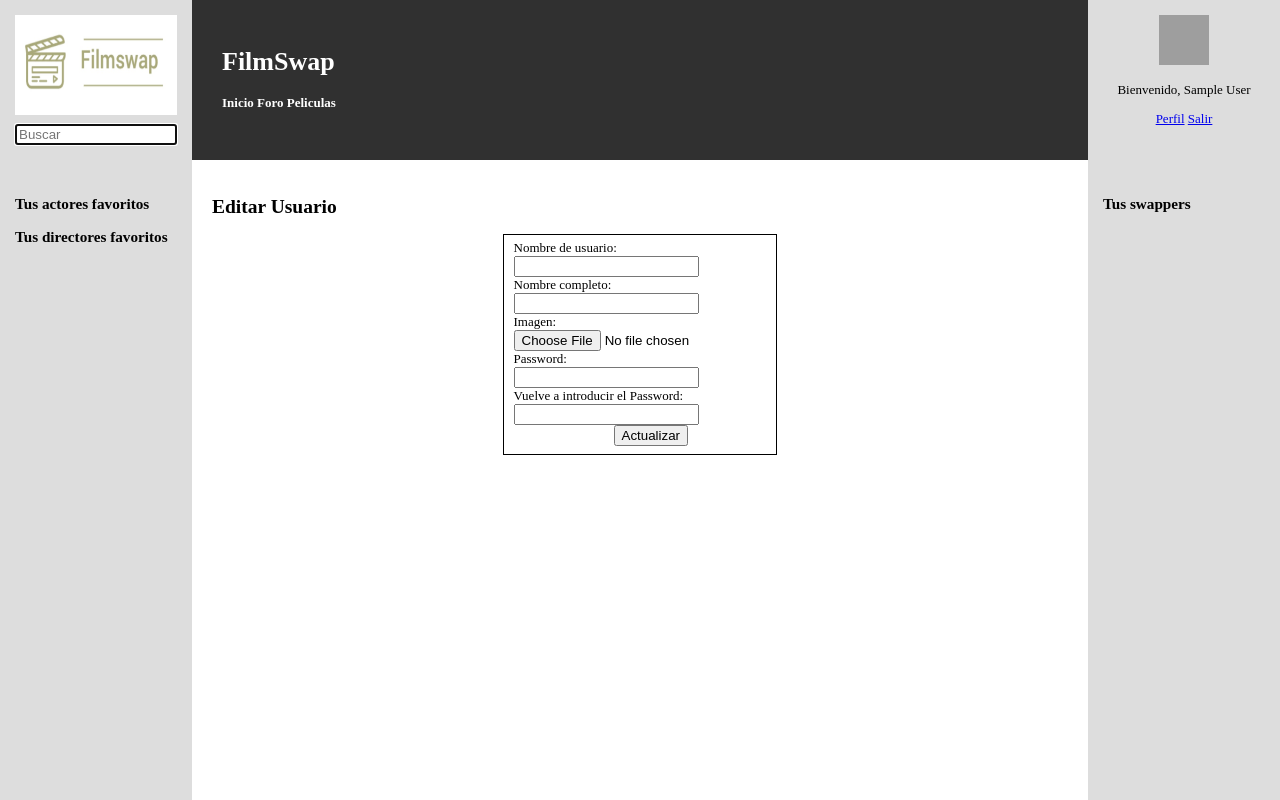
After one commit to Andresfyc/AW, a PHP site: page /editarPerfil.php in a window 1280 px wide. The commit adds this page. Run offline with PHP 8.4, Linux system fonts and the light colour scheme; the visitor is signed in with stand-in values (Sample User, id 1); tables that the repository leaves empty hold one stand-in row (values such as "Sample post"); some libraries are stand-ins or nearby versions; grey boxes are pictures that could not be loaded.

Commit message:
Perfil del Usuario

```diff
--- /dev/null
+++ b/editarPerfil.php
@@ -0,0 +1,20 @@
+<?php
+
+require_once __DIR__.'/includes/config.php';
+
+$user =$_SESSION["nombre"];
+
+$peliculas = new es\ucm\fdi\aw\usuarios();
+$pelicula = $peliculas->getUsuarioPorUser($user);
+
+$form = new es\ucm\fdi\aw\FormularioEditarUsuario($user);
+$htmlFormEditarUsuario = $form->gestiona();
+
+$tituloPagina = 'Editar Usuario';
+
+$contenidoPrincipal = <<<EOS
+<h1>Editar Usuario</h1>
+$htmlFormEditarUsuario
+EOS;
+
+require __DIR__.'/includes/plantillas/plantilla.php';
--- /dev/null
+++ b/includes/FormularioEditarUsuario.php
@@ -0,0 +1,99 @@
+<?php
+
+
+namespace es\ucm\fdi\aw;
+
+
+class FormularioEditarUsuario extends Form
+{
+
+    private $usuario;
+
+    public function __construct($usuario) {
+        $this->usuario = $usuario;
+        parent::__construct('formEditarPerfil');
+    }
+
+    protected function generaCamposFormulario($datos, $errores = array())
+    {
+        $user = $datos['user'] ?? '';
+        $nombre = $datos['nombre'] ?? '';
+        $image = $datos['image'] ?? '';
+
+        // Se generan los mensajes de error si existen.
+        $htmlErroresGlobales = self::generaListaErroresGlobales($errores);
+        $errorUser = self::createMensajeError($errores, 'user', 'span', array('class' => 'error'));
+        $errorNombre = self::createMensajeError($errores, 'nombre', 'span', array('class' => 'error'));
+        $errorPassword = self::createMensajeError($errores, 'password', 'span', array('class' => 'error'));
+        $errorPassword2 = self::createMensajeError($errores, 'password2', 'span', array('class' => 'error'));
+        $errorImage= self::createMensajeError($errores, 'image', 'span', array('class' => 'error'));
+
+        $html = <<<EOF
+            <fieldset>
+                $htmlErroresGlobales
+                <div class="grupo-control">
+                    <label>Nombre de usuario:</label> <input class="control" type="text" name="nombreUsuario" value="$user" />$errorUser
+                </div>
+                <div class="grupo-control">
+                    <label>Nombre completo:</label> <input class="control" type="text" name="nombre" value="$nombre" />$errorNombre
+                </div>
+                <div class="grupo-control">
+                    <label>Imagen:</label> <input class="control" type="file" name="image" value="$image" />$errorImage
+                </div>
+                <div class="grupo-control">
+                    <label>Password:</label> <input class="control" type="password" name="password" />$errorPassword
+                </div>
+                <div class="grupo-control">
+                    <label>Vuelve a introducir el Password:</label> <input class="control" type="password" name="password2" />$errorPassword2
+                </div>
+                <div class="grupo-control"><button type="submit" name="registro">Actualizar</button></div>
+            </fieldset>
+        EOF;
+        return $html;
+    }
+
+
+    protected function procesaFormulario($datos)
+    {
+        $result = array();
+
+        $user = $datos['user'] ?? null;
+        if ( empty($user) || mb_strlen($user) < 5 ) {
+            $result['user'] = "El nombre de usuario tiene que tener una longitud de al menos 5 caracteres.";
+        }
+
+        $nombre = $datos['nombre'] ?? null;
+        if ( empty($nombre) || mb_strlen($nombre) < 5 ) {
+            $result['nombre'] = "El nombre tiene que tener una longitud de al menos 5 caracteres.";
+        }
+
+        $password = $datos['password'] ?? null;
+        if ( empty($password) || mb_strlen($password) < 5 ) {
+            $result['password'] = "El password tiene que tener una longitud de al menos 5 caracteres.";
+        }
+        $password2 = $datos['password2'] ?? null;
+        if ( empty($password2) || strcmp($password, $password2) !== 0 ) {
+            $result['password2'] = "Los passwords deben coincidir";
+        }
+
+        $image = $datos['image'] ?? null;
+        $dir_subida = './img/';
+        $fichero_subido = $dir_subida . basename($_FILES['image']['name']);
+        if (!move_uploaded_file($_FILES['image']['tmp_name'], $fichero_subido)) {
+            $result['image'] = "El fichero no se ha podido subir correctamente";
+        }
+
+        if (count($result) === 0) {
+            //TODO Añadir lo de la imagen
+            $usuario = Usuario::editar($user, $password, $nombre, $_FILES['image']['name']);
+            unset($_SESSION["tempIdUser"]);
+            if ( ! $usuario ) {
+                $result[] = "La Usuario ya existe";
+            } //TODO Añadir una redirección a la página de la película
+            else {
+                $result = 'peliculas.php';
+            }
+        }
+        return $result;
+    }
+}
--- a/includes/Usuario.php
+++ b/includes/Usuario.php
@@ -45,6 +45,15 @@ class Usuario
         $usuario = new Usuario($user, self::hashPassword($password), $name, $image, $date_joined, $watching, $admin, $content_manager, $moderator);
         return self::guarda($usuario);
     }
+
+    public static function editar($user, $password, $name, $image)
+    {
+        $usuario = new Usuario($user, $password, $name, $image, null, null, null, null, null);
+
+        return self::guarda($usuario);
+    }
+
+
 
     private static function hashPassword($password)
     {
--- a/includes/comun/sidebarDer.php
+++ b/includes/comun/sidebarDer.php
@@ -1,7 +1,7 @@
 <?php
 function mostrarSaludo() {
 	if (isset($_SESSION["login"]) && ($_SESSION["login"]===true)) {
-		echo "<img id=\"prof_pic\" src=\"img/{$_SESSION["imagen"]}\" alt=\"imagen\" width=\"50\" height=\"50\"><p>Bienvenido, " . $_SESSION["nombre"] . "</p><a href='logout.php'>Salir</a>";
+		echo "<img id=\"prof_pic\" src=\"img/{$_SESSION["imagen"]}\" alt=\"imagen\" width=\"50\" height=\"50\"><p>Bienvenido, " . $_SESSION["nombre"] . "</p><a href='perfil.php'>Perfil</a> <a href='logout.php'>Salir</a>";
 	} else {
 		echo "<img id=\"prof_pic\" src=\"img/user_no_logged.png\" alt=\"imagen\" width=\"50\" height=\"50\"><p> Usuario desconocido </p><a href='login.php'>Login</a> <a href='registro.php'>Registro</a>";
 	}
--- a/includes/usuarios.php
+++ b/includes/usuarios.php
@@ -25,4 +25,27 @@ class usuarios
 
 		return $html;
 	}
+
+
+    function getDivUsuario() {
+        if (isset($_SESSION["login"]) && ($_SESSION["login"]===true)) {
+            $html = ' <fieldset>';
+            $html .= '<div>';
+            $html .= "<img id=\"film_pic\" src=\"img/{$_SESSION["imagen"]}\" alt=\"imagen\" width=\"300\" height=\"300\">";
+            $html .= '</div>';
+            $html .= '<div>';
+            $html .= "<label><h3>Nombre:</h3></label>{$_SESSION["nombre"]} ";
+            $html .= '</div>';
+            $html .= ' </fieldset>';
+            return $html;
+        }
+
+
+    }
+
+    function getUsuarioPorUser($user)
+    {
+        return Usuario::buscaUsuario($user);
+    }
+
 }
```
Also changed, not shown: perfil.php (added, +20 -0 lines).
